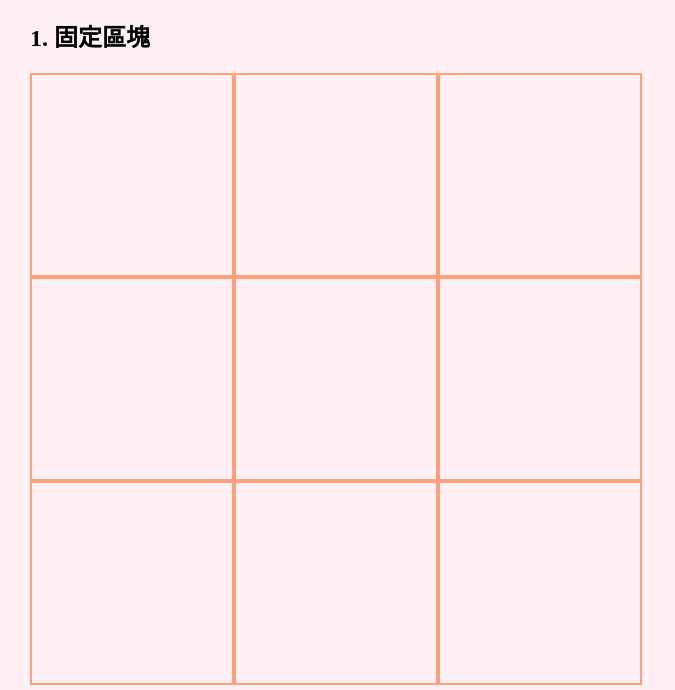
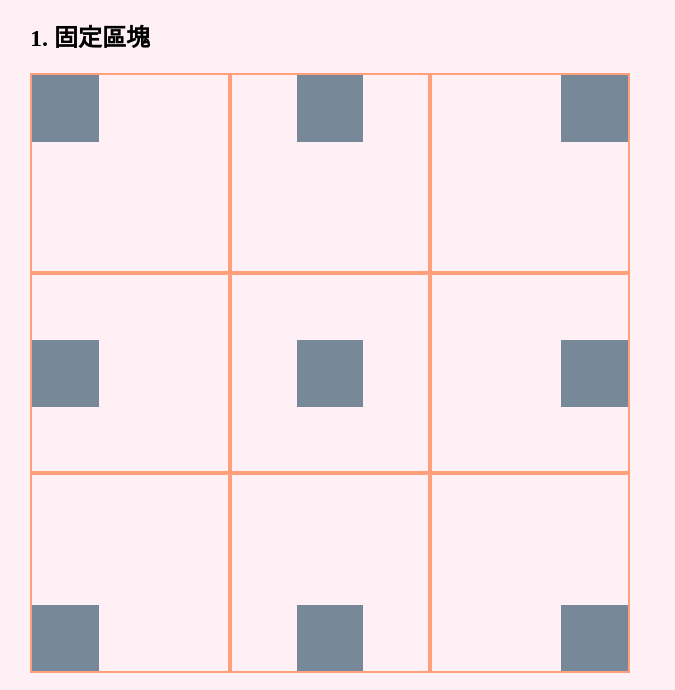
Before and after one commit to Jamixcs/nineDragon, a plain HTML site: page index.html in a window 1280 px wide. Shown: the part 79-769 px from the top of the page, without its empty margins (0-675 px from the left). Drawn offline with Linux system fonts and the light colour scheme.

Commit message:
Features:finished the section1

```diff
--- a/style.css
+++ b/style.css
@@ -2,12 +2,39 @@ body{
     margin: 30px;
     background-color: #FFF0F5;
 }
+*{
+    box-sizing:border-box;
+}
 div[class$="section"]{
     width: 600px;
     display: flex;
+}
+.first-section .container .box{
+  display: flex;
+}
+.first-section .container:nth-child(2) .box{
+  justify-content: center;
+}
+.first-section .container:nth-child(3) .box{
+  justify-content: flex-end;
+}
+.first-section .container .box:nth-child(2){
+    align-items: center;
+/*  align-content: center;
+    flex-wrap:wrap;  */
+}
+.first-section .container .box:last-child{
+   align-content: end;
+      flex-wrap:wrap;
+/*  align-items: end; */
 }
 .box{
     border: 2px solid #FFA07A;
     height: 200px;
     width: 200px;
 }
+.square{
+    width: calc(200px / 3);
+    height: calc(200px / 3);
+    background-color: #778899;
+}
```
